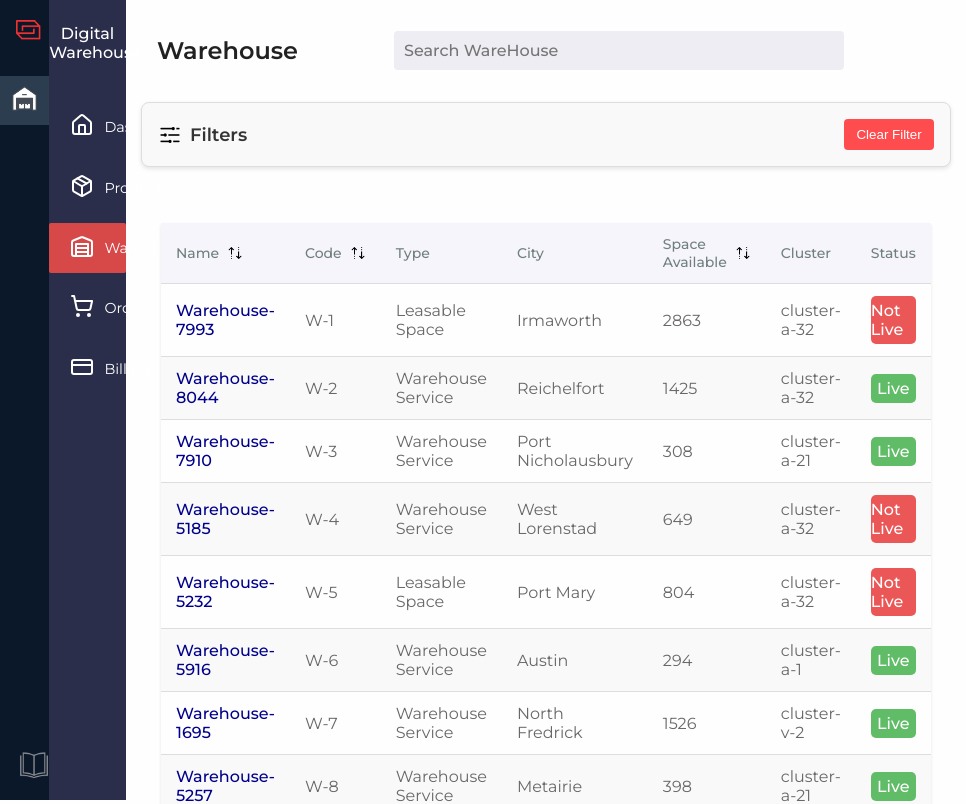
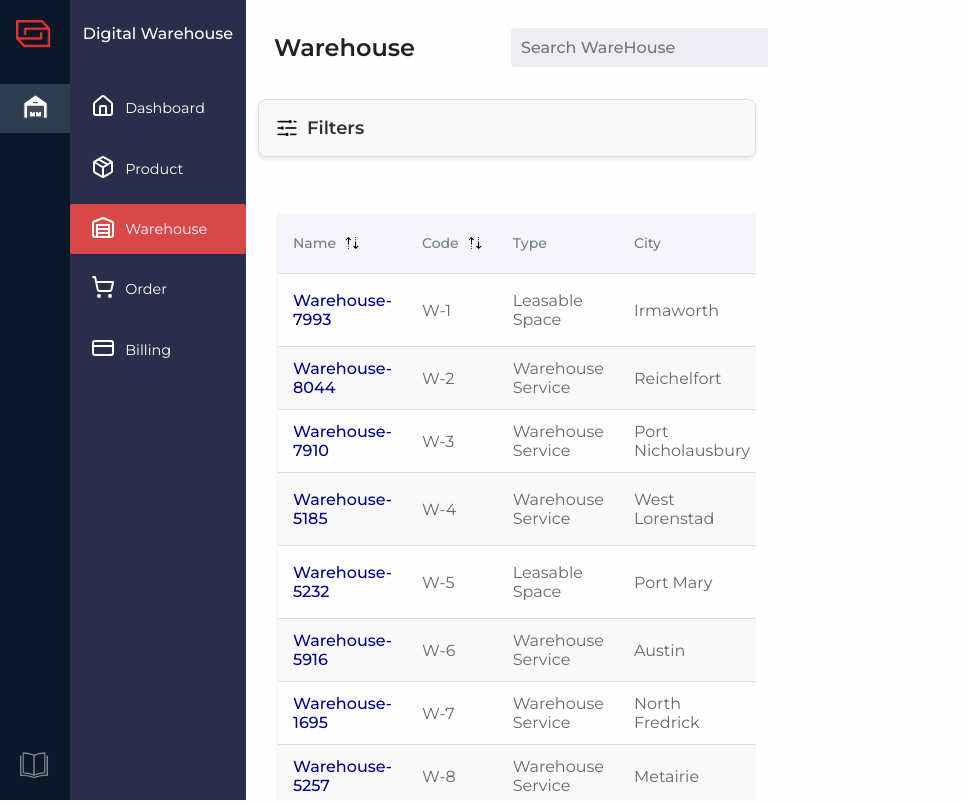
Before and after one commit to newgenxtech/Aktypers-CustomerPanel, a React (Vite) app: page /warehouse in a window 768 px wide. Shown: the top 804 px of the page, 966 px wide, since content can reach past the window. Built offline with nearby package versions, Linux system fonts and the light colour scheme.

Commit message:
Refactor handleSearch function in WarehouseListPage

```diff
--- a/src/pages/WareHouse/WarehouseListPage.tsx
+++ b/src/pages/WareHouse/WarehouseListPage.tsx
@@ -58,6 +58,10 @@ const WarehouseListPage = () => {
                             <img src={FilterIcon} alt="filter" className='filterIcon' />
                             <span className="filter-title">Filters</span>
                         </div>
+                        {
+                            StoreData.filterData.length > 0 && StoreData.sortColumn &&
+                            (
+
                                 <button
                                     onClick={() => {
                                         dispatch(UpdateFilteredData([]));
@@ -67,6 +71,8 @@ const WarehouseListPage = () => {
                                 >
                                     Clear Filter
                                 </button>
+                            )
+                        }
                     </div>
 
                     {
--- a/src/services/warehouse/WarehouseSlice.ts
+++ b/src/services/warehouse/WarehouseSlice.ts
@@ -6,7 +6,7 @@ import { faker } from '@faker-js/faker';
 
 const createData = () => {
     const data = [];
-    for (let i = 0; i < 100; i++) {
+    for (let i = 0; i < 50; i++) {
         data.push({
             name: `Warehouse-${faker.number.int({
                 min: 1,
--- a/src/styles/BaseLayout.css
+++ b/src/styles/BaseLayout.css
@@ -1,9 +1,36 @@
+
+
+  /* Base styles */
 .base-layout {
-    display: flex;
-    height: 100vh;
+  display: flex;
+  flex-direction: row;
+  height: 100vh;
+}
+
+.main-content {
+  flex: 1;
+  padding: 16px;
+  overflow-y: auto;
+}
+
+/* Mobile styles */
+@media (max-width: 767px) {
+  .base-layout {
+      flex-direction: column;
   }
 
   .main-content {
-    flex-grow: 1;
-    padding: 15px;
+      padding: 8px;
   }
+}
+
+/* Tablet styles */
+@media (min-width: 768px) and (max-width: 1024px) {
+  .base-layout {
+      flex-direction: row;
+  }
+
+  .main-content {
+      padding: 12px;
+  }
+}
--- a/src/styles/SideBar.css
+++ b/src/styles/SideBar.css
@@ -1,5 +1,5 @@
 .sidebar {
-  width: 10%;
+  width: 11rem;
   height: 100%;
   background-color: #2b2e4a;
   color: #fff;
```
Lines whose indentation alone changed are shown as unchanged.
